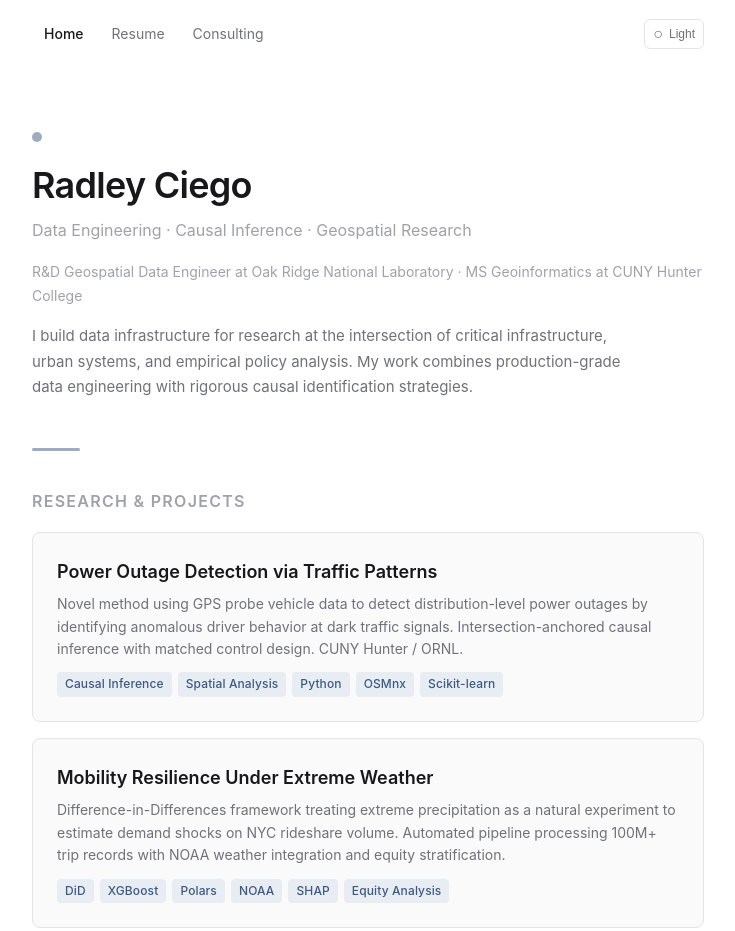
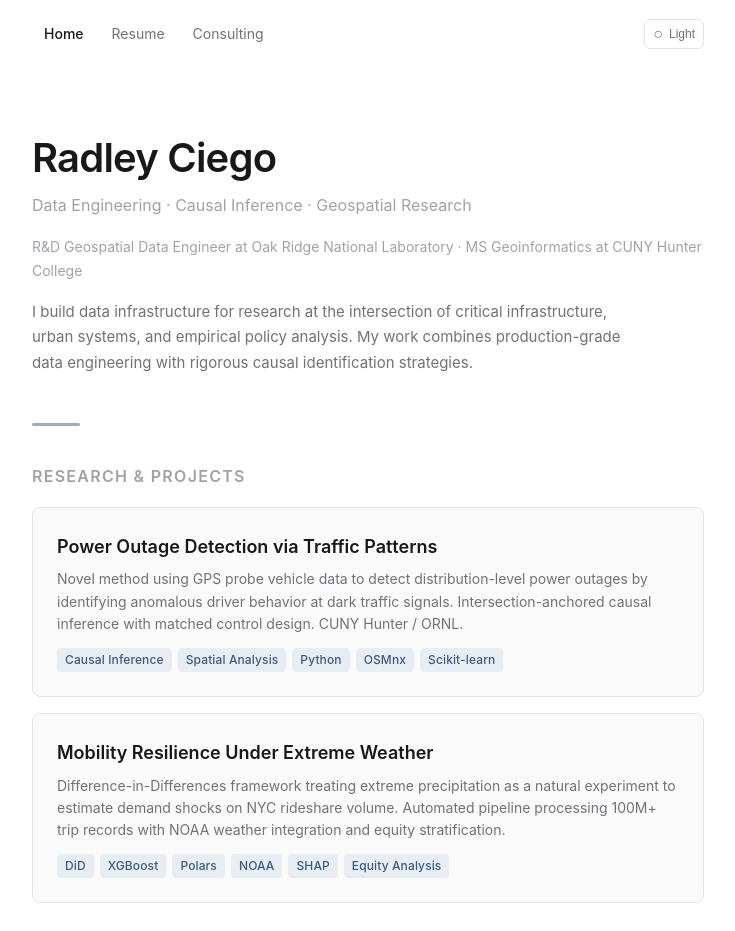
Before and after one commit to radleyciego/radleyciego.com, an Astro site: page / in a window 1280 px wide. Shown: the top 931 px of the page, without its empty margins (272-1007 px from the left). Built offline with nearby package versions, Linux system fonts and the light colour scheme; Astro itself is replaced by a stand-in of ours.

Commit message:
Remove geo-dot, bump h1 to 2.5rem, add card hover shadow

```diff
--- a/src/pages/index.astro
+++ b/src/pages/index.astro
@@ -5,7 +5,6 @@ import ProjectCard from "../components/ProjectCard.astro";
 
 <BaseLayout title="Radley Ciego" activePage="index">
   <section class="hero">
-    <div class="geo-dot" aria-hidden="true"></div>
     <h1>Radley Ciego</h1>
     <p class="hero-subtitle">Data Engineering &middot; Causal Inference &middot; Geospatial Research</p>
     <p class="hero-subtitle" style="font-size:0.875rem;margin-top:0.25rem;">
--- a/src/styles/global.css
+++ b/src/styles/global.css
@@ -66,7 +66,7 @@ h1, h2, h3, h4 {
 }
 
 h1 {
-  font-size: 2.25rem;
+  font-size: 2.5rem;
   letter-spacing: -0.02em;
   margin-bottom: 0.5rem;
 }
@@ -175,15 +175,6 @@ th {
   margin-bottom: 3rem;
 }
 
-.geo-dot {
-  width: 10px;
-  height: 10px;
-  background: var(--accent);
-  border-radius: 50%;
-  margin-bottom: 1.25rem;
-  opacity: 0.5;
-}
-
 .hero-divider {
   width: 48px;
   height: 3px;
@@ -228,7 +219,12 @@ th {
 .project-card:hover {
   border-color: var(--accent);
   background: var(--accent-light);
+  box-shadow: 0 4px 12px rgba(0, 0, 0, 0.08);
   text-decoration: none;
+}
+
+[data-theme="dark"] .project-card:hover {
+  box-shadow: 0 4px 12px rgba(0, 0, 0, 0.3);
 }
 
 .project-card-title {
```
